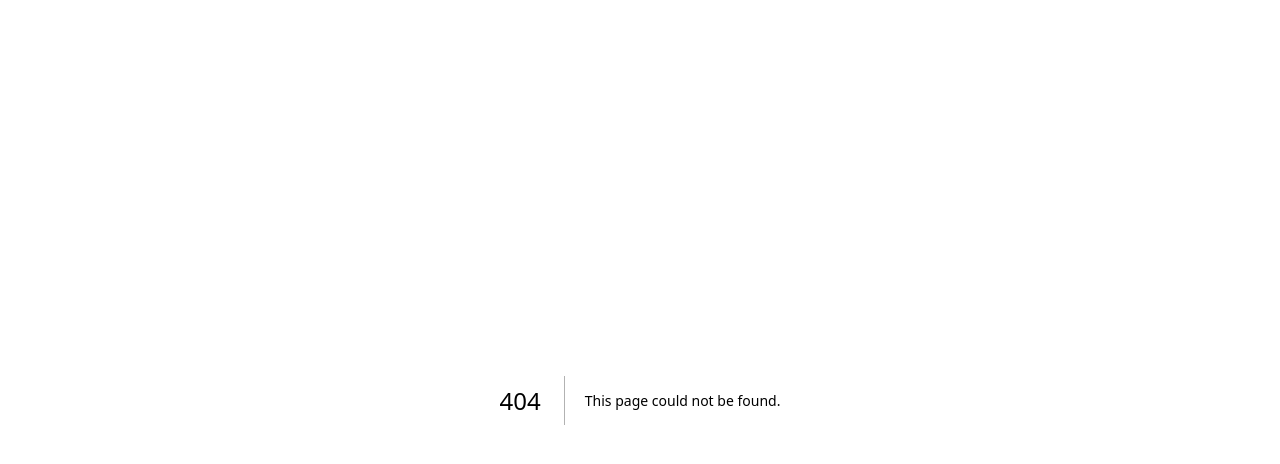
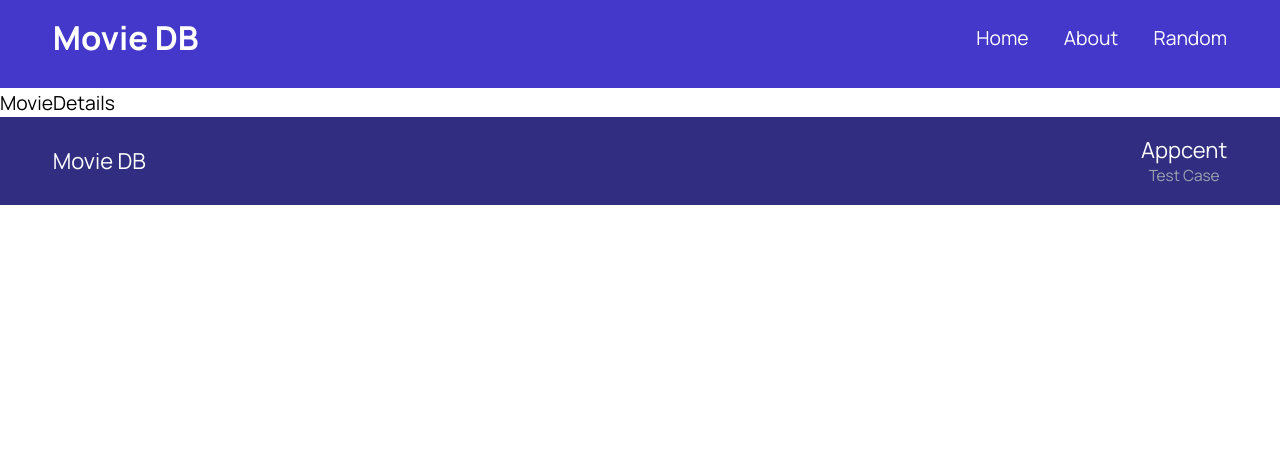
Before and after one commit to hasanarpat/appcent, a Next.js app: page /movie/1 in a window 1280 px wide. Before the commit this address had no page. Shown: the top 464 px of the page. Built offline with nearby package versions, Linux system fonts and the light colour scheme.

Commit message:
create routes and layout

```diff
--- /dev/null
+++ b/src/app/about/page.jsx
@@ -0,0 +1,7 @@
+import React from 'react';
+
+const About = () => {
+  return <div>About</div>;
+};
+
+export default About;
--- a/src/app/globals.css
+++ b/src/app/globals.css
@@ -2,32 +2,21 @@
 @tailwind components;
 @tailwind utilities;
 
-:root {
-  --foreground-rgb: 0, 0, 0;
-  --background-start-rgb: 214, 219, 220;
-  --background-end-rgb: 255, 255, 255;
-}
+* {
+  margin: 0;
+  padding: 0;
+  box-sizing: border-box;
 
-@media (prefers-color-scheme: dark) {
-  :root {
-    --foreground-rgb: 255, 255, 255;
-    --background-start-rgb: 0, 0, 0;
-    --background-end-rgb: 0, 0, 0;
-  }
+  font-optical-sizing: auto;
+  line-height: 1.5;
+  font-size: 1.1rem;
+  font-weight: 400;
+
+  font-synthesis: none;
+  text-rendering: optimizeLegibility;
+  -webkit-font-smoothing: antialiased;
+  -moz-osx-font-smoothing: grayscale;
 }
 
 body {
-  color: rgb(var(--foreground-rgb));
-  background: linear-gradient(
-      to bottom,
-      transparent,
-      rgb(var(--background-end-rgb))
-    )
-    rgb(var(--background-start-rgb));
 }
-
-@layer utilities {
-  .text-balance {
-    text-wrap: balance;
-  }
-}
--- a/src/app/layout.js
+++ b/src/app/layout.js
@@ -1,17 +1,25 @@
-import { Inter } from "next/font/google";
-import "./globals.css";
+import { Manrope } from 'next/font/google';
+import './globals.css';
+import Navbar from '@/components/navbar/Navbar';
+import Footer from '@/components/footer/Footer';
 
-const inter = Inter({ subsets: ["latin"] });
+const manrope = Manrope({ subsets: ['latin'] });
 
 export const metadata = {
-  title: "Create Next App",
-  description: "Generated by create next app",
+  title: 'Movie DB',
+  description: 'Generated by create next app',
 };
 
 export default function RootLayout({ children }) {
   return (
-    <html lang="en">
-      <body className={inter.className}>{children}</body>
+    <html lang='en'>
+      <body className={manrope.className}>
+        <div>
+          <Navbar />
+          {children}
+          <Footer />
+        </div>
+      </body>
     </html>
   );
 }
--- /dev/null
+++ b/src/app/movie/[slug]/page.jsx
@@ -0,0 +1,10 @@
+import React from 'react';
+
+const MovieDetails = ({ params }) => {
+  const { slug } = params;
+  console.log(slug);
+
+  return <div>MovieDetails</div>;
+};
+
+export default MovieDetails;
--- a/src/app/page.js
+++ b/src/app/page.js
@@ -1,113 +1,9 @@
-import Image from "next/image";
+import Image from 'next/image';
 
 export default function Home() {
   return (
-    <main className="flex min-h-screen flex-col items-center justify-between p-24">
-      <div className="z-10 max-w-5xl w-full items-center justify-between font-mono text-sm lg:flex">
-        <p className="fixed left-0 top-0 flex w-full justify-center border-b border-gray-300 bg-gradient-to-b from-zinc-200 pb-6 pt-8 backdrop-blur-2xl dark:border-neutral-800 dark:bg-zinc-800/30 dark:from-inherit lg:static lg:w-auto  lg:rounded-xl lg:border lg:bg-gray-200 lg:p-4 lg:dark:bg-zinc-800/30">
-          Get started by editing&nbsp;
-          <code className="font-mono font-bold">src/app/page.js</code>
-        </p>
-        <div className="fixed bottom-0 left-0 flex h-48 w-full items-end justify-center bg-gradient-to-t from-white via-white dark:from-black dark:via-black lg:static lg:h-auto lg:w-auto lg:bg-none">
-          <a
-            className="pointer-events-none flex place-items-center gap-2 p-8 lg:pointer-events-auto lg:p-0"
-            href="https://vercel.com?utm_source=create-next-app&utm_medium=appdir-template&utm_campaign=create-next-app"
-            target="_blank"
-            rel="noopener noreferrer"
-          >
-            By{" "}
-            <Image
-              src="/vercel.svg"
-              alt="Vercel Logo"
-              className="dark:invert"
-              width={100}
-              height={24}
-              priority
-            />
-          </a>
-        </div>
-      </div>
-
-      <div className="relative flex place-items-center before:absolute before:h-[300px] before:w-full sm:before:w-[480px] before:-translate-x-1/2 before:rounded-full before:bg-gradient-radial before:from-white before:to-transparent before:blur-2xl before:content-[''] after:absolute after:-z-20 after:h-[180px] after:w-full sm:after:w-[240px] after:translate-x-1/3 after:bg-gradient-conic after:from-sky-200 after:via-blue-200 after:blur-2xl after:content-[''] before:dark:bg-gradient-to-br before:dark:from-transparent before:dark:to-blue-700 before:dark:opacity-10 after:dark:from-sky-900 after:dark:via-[#0141ff] after:dark:opacity-40 before:lg:h-[360px] z-[-1]">
-        <Image
-          className="relative dark:drop-shadow-[0_0_0.3rem_#ffffff70] dark:invert"
-          src="/next.svg"
-          alt="Next.js Logo"
-          width={180}
-          height={37}
-          priority
-        />
-      </div>
-
-      <div className="mb-32 grid text-center lg:max-w-5xl lg:w-full lg:mb-0 lg:grid-cols-4 lg:text-left">
-        <a
-          href="https://nextjs.org/docs?utm_source=create-next-app&utm_medium=appdir-template&utm_campaign=create-next-app"
-          className="group rounded-lg border border-transparent px-5 py-4 transition-colors hover:border-gray-300 hover:bg-gray-100 hover:dark:border-neutral-700 hover:dark:bg-neutral-800/30"
-          target="_blank"
-          rel="noopener noreferrer"
-        >
-          <h2 className={`mb-3 text-2xl font-semibold`}>
-            Docs{" "}
-            <span className="inline-block transition-transform group-hover:translate-x-1 motion-reduce:transform-none">
-              -&gt;
-            </span>
-          </h2>
-          <p className={`m-0 max-w-[30ch] text-sm opacity-50`}>
-            Find in-depth information about Next.js features and API.
-          </p>
-        </a>
-
-        <a
-          href="https://nextjs.org/learn?utm_source=create-next-app&utm_medium=appdir-template-tw&utm_campaign=create-next-app"
-          className="group rounded-lg border border-transparent px-5 py-4 transition-colors hover:border-gray-300 hover:bg-gray-100 hover:dark:border-neutral-700 hover:dark:bg-neutral-800 hover:dark:bg-opacity-30"
-          target="_blank"
-          rel="noopener noreferrer"
-        >
-          <h2 className={`mb-3 text-2xl font-semibold`}>
-            Learn{" "}
-            <span className="inline-block transition-transform group-hover:translate-x-1 motion-reduce:transform-none">
-              -&gt;
-            </span>
-          </h2>
-          <p className={`m-0 max-w-[30ch] text-sm opacity-50`}>
-            Learn about Next.js in an interactive course with&nbsp;quizzes!
-          </p>
-        </a>
-
-        <a
-          href="https://vercel.com/templates?framework=next.js&utm_source=create-next-app&utm_medium=appdir-template&utm_campaign=create-next-app"
-          className="group rounded-lg border border-transparent px-5 py-4 transition-colors hover:border-gray-300 hover:bg-gray-100 hover:dark:border-neutral-700 hover:dark:bg-neutral-800/30"
-          target="_blank"
-          rel="noopener noreferrer"
-        >
-          <h2 className={`mb-3 text-2xl font-semibold`}>
-            Templates{" "}
-            <span className="inline-block transition-transform group-hover:translate-x-1 motion-reduce:transform-none">
-              -&gt;
-            </span>
-          </h2>
-          <p className={`m-0 max-w-[30ch] text-sm opacity-50`}>
-            Explore starter templates for Next.js.
-          </p>
-        </a>
-
-        <a
-          href="https://vercel.com/new?utm_source=create-next-app&utm_medium=appdir-template&utm_campaign=create-next-app"
-          className="group rounded-lg border border-transparent px-5 py-4 transition-colors hover:border-gray-300 hover:bg-gray-100 hover:dark:border-neutral-700 hover:dark:bg-neutral-800/30"
-          target="_blank"
-          rel="noopener noreferrer"
-        >
-          <h2 className={`mb-3 text-2xl font-semibold`}>
-            Deploy{" "}
-            <span className="inline-block transition-transform group-hover:translate-x-1 motion-reduce:transform-none">
-              -&gt;
-            </span>
-          </h2>
-          <p className={`m-0 max-w-[30ch] text-sm opacity-50 text-balance`}>
-            Instantly deploy your Next.js site to a shareable URL with Vercel.
-          </p>
-        </a>
-      </div>
+    <main className='flex flex-col items-center justify-between p-24'>
+      Merhaba
     </main>
   );
 }
--- /dev/null
+++ b/src/components/footer/Footer.jsx
@@ -0,0 +1,17 @@
+import React from 'react';
+
+const Footer = () => {
+  return (
+    <footer className='bg-indigo-900 text-white h-18 p-4 px-12'>
+      <div className='flex items-center justify-between'>
+        <h3 className='text-xl'>Movie DB</h3>
+        <div className='flex flex-col items-center justify-center'>
+          <h3 className='text-xl'>Appcent</h3>
+          <p className='text-sm text-gray-400'>Test Case</p>
+        </div>
+      </div>
+    </footer>
+  );
+};
+
+export default Footer;
--- /dev/null
+++ b/src/components/navbar/Navbar.jsx
@@ -0,0 +1,31 @@
+import React from 'react';
+import Mobile from './mobile/Mobile';
+import Link from 'next/link';
+
+const Navbar = () => {
+  return (
+    <nav className='bg-indigo-700 text-white h-20 p-4 px-12'>
+      <div className='flex items-center justify-between'>
+        <div>
+          <h1 className='text-3xl font-bold'>Movie DB</h1>
+        </div>
+        <div className='hidden md:block'>
+          <ul className='flex items-center gap-8'>
+            <li>
+              <Link href='/'>Home</Link>
+            </li>
+            <li>
+              <Link href='/about'>About</Link>
+            </li>
+            <li>
+              <Link href='/'>Random</Link>
+            </li>
+          </ul>
+        </div>
+        <Mobile />
+      </div>
+    </nav>
+  );
+};
+
+export default Navbar;
--- /dev/null
+++ b/src/components/navbar/mobile/Mobile.jsx
@@ -0,0 +1,47 @@
+'use client';
+import React, { useState } from 'react';
+import Link from 'next/link';
+
+const Mobile = () => {
+  const [openMenu, setOpenMenu] = useState(false);
+
+  return (
+    <div className='flex md:hidden'>
+      <div
+        className='flex flex-col gap-2 cursor-pointer'
+        onClick={() => setOpenMenu((prev) => !prev)}
+      >
+        <div className='w-8 h-1 bg-white rounded' />
+        <div className='w-8 h-1 bg-white rounded' />
+        <div className='w-8 h-1 bg-white rounded' />
+      </div>
+      <div
+        className={`${
+          openMenu ? 'absolute' : 'hidden'
+        } z-10 w-screen h-screen bg-red-500 left-0 top-20`}
+      >
+        <div className='w-full h-full bg-indigo-400 flex items-center justify-center'>
+          <ul className='flex flex-col items-center gap-8'>
+            <li>
+              <Link href='/' className='text-2xl font-semibold'>
+                Home
+              </Link>
+            </li>
+            <li>
+              <Link href='/about' className='text-2xl font-semibold'>
+                About
+              </Link>
+            </li>
+            <li>
+              <Link href='/' className='text-2xl font-semibold'>
+                Random
+              </Link>
+            </li>
+          </ul>
+        </div>
+      </div>
+    </div>
+  );
+};
+
+export default Mobile;
```
